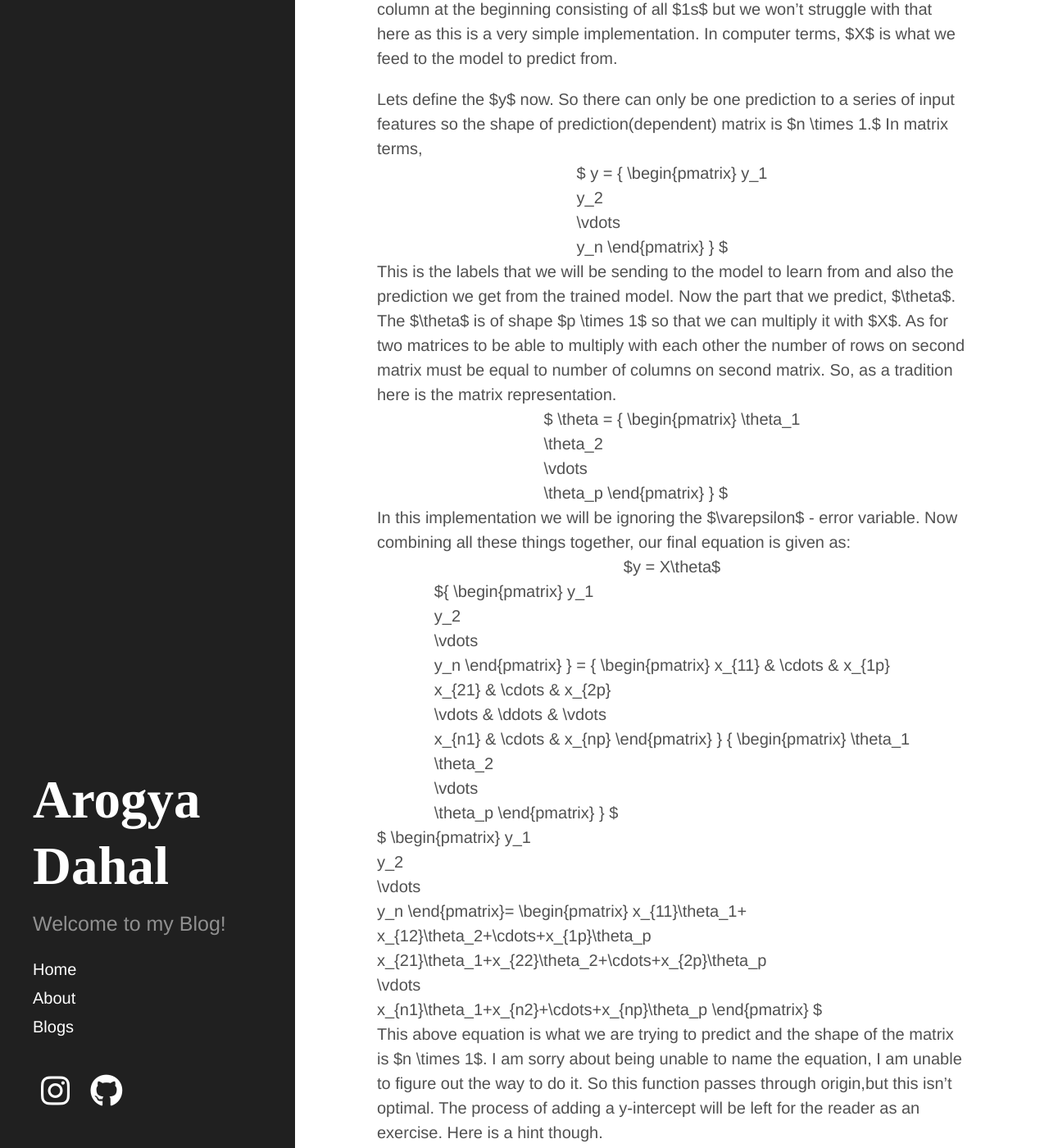
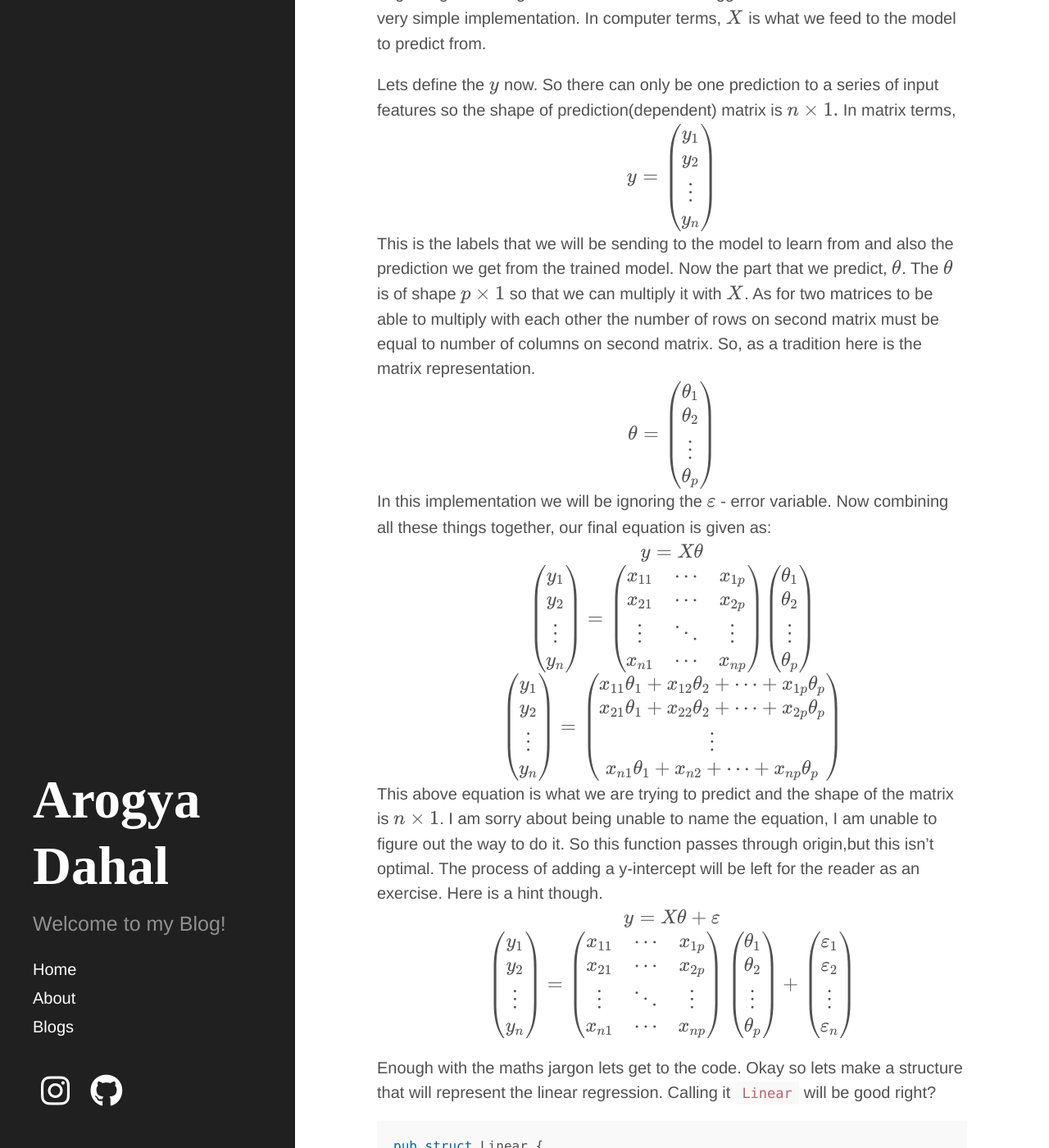
Before and after one commit to arogyad/arogyad.github.io, a Jekyll site: the page built from _posts/2021-07-05-Linear Reg.md, in a window 1280 px wide and 1400 px high, scrolled down 1720 px. Shown: the whole window at 82% size. Built offline with Jekyll 4.4.1, drawn with Linux system fonts in a browser that asks for light colours; nearby versions of some CDN libraries; some web fonts are replaced; some of the changed text lies outside the part shown.

Commit message:
Update 2021-07-05-Linear Reg.md

````diff
--- a/_posts/2021-07-05-Linear Reg.md
+++ b/_posts/2021-07-05-Linear Reg.md
@@ -8,18 +8,18 @@ Okay! Linear regression, the basic of the regression analysis. There is surely a
 # Maths?!
 The <a href="https://en.wikipedia.org/wiki/Linear_regression">wikipedia page</a> for linear regression is the best summary on linear regression. The maths is concrete and clear to understand as it needs only the basic understanding of matrices and linear equation. Okay! So let's get into just a bit of maths and then a bit of coding in between.
 
-Linear regression ,as the name suggests, predicts the relation between a dependent variable $y$ based on a single or set of explanatory variables $x$ under the assumption that the data is linear.  We know that a linear equation is given as: $y = mx + c$ so in a linear regression we are trying to predict the $m$ parameter which I prefer to call $\theta$ as it is just the slope. So linear regression boils down to finding the slope of the given data. This is everything that you need to know tbh, other things just naturally follow as we code along.
+Linear regression ,as the name suggests, predicts the relation between a dependent variable $$y$$ based on a single or set of explanatory variables $$x$$ under the assumption that the data is linear.  We know that a linear equation is given as: $$y = mx + c$$ so in a linear regression we are trying to predict the $$m$$ parameter which I prefer to call $$\theta$$ as it is just the slope. So linear regression boils down to finding the slope of the given data. This is everything that you need to know tbh, other things just naturally follow as we code along.
 
 # Maths into C<span style="font-size: 0.5em;">ode</span>
-This blog will produce the most basic form of linear regression. Our optimizer will be <a href="https://en.wikipedia.org/wiki/Gradient_descent"> gradient descent method </a> , which is just betting against the gradient until we win or go bust. Quick formula for gradient descent (I love  writing formula in $\LaTeX$, sorry cannot help).
+This blog will produce the most basic form of linear regression. Our optimizer will be <a href="https://en.wikipedia.org/wiki/Gradient_descent"> gradient descent method </a> , which is just betting against the gradient until we win or go bust. Quick formula for gradient descent (I love  writing formula in $$\LaTeX$$, sorry cannot help).
 
-<span style="display:table;margin:0 auto;">$x_{n+1} = x_n - \gamma_n \varDelta F(\relax{x})$</span>
+<span style="display:table;margin:0 auto;">$$x_{n+1} = x_n - \gamma_n \varDelta F(\relax{x})$$</span>
 
-Here, $\varDelta F\relax(x)$ is the gradient of the function $F \relax(x)$, $\gamma_n$ is a often called a step-size. SGD is used all over the place, and it is also the father of other optimization methods like Adam. Enough with this jargon lets get writing.
+Here, $$\varDelta F\relax(x)$$ is the gradient of the function $$F \relax(x)$$, $$\gamma_n$$ is a often called a step-size. SGD is used all over the place, and it is also the father of other optimization methods like Adam. Enough with this jargon lets get writing.
 
-Okay! So the first thing that we need is basic amount of matrix algebra. Lets say we have want to predict a dependent variable $y$ based on explanatory variables $X$. Lets say that we have $p$ numbers of features that we can predict our results from and there are $n$ number of samples.
+Okay! So the first thing that we need is basic amount of matrix algebra. Lets say we have want to predict a dependent variable $$y$$ based on explanatory variables $$X$$. Lets say that we have $$p$$ numbers of features that we can predict our results from and there are $$n$$ number of samples.
 
-So the explanatory matrix ($X$) can be given as,
+So the explanatory matrix ($$X$$) can be given as,
 <span style="display:table;margin:0 auto;">
 $$
 X = {
@@ -31,11 +31,11 @@ x_{n1} & \cdots & x_{np}
 \end{pmatrix}
 }
 $$</span>
-The size of the matrix $X$ is $n \times p$ on wikipedia you will see a extra column at the beginning consisting of all $1s$ but we won't struggle with that here as this is a very simple implementation. In computer terms, $X$ is what we feed to the model to predict from.
+The size of the matrix $$X$$ is $$n \times p$$ on wikipedia you will see a extra column at the beginning consisting of all $$1s$$ but we won't struggle with that here as this is a very simple implementation. In computer terms, $$X$$ is what we feed to the model to predict from.
 
-Lets define the $y$ now. So there can only be one prediction to a series of input features so the shape of prediction(dependent) matrix is $n \times 1.$ In matrix terms,
+Lets define the $$y$$ now. So there can only be one prediction to a series of input features so the shape of prediction(dependent) matrix is $$n \times 1.$$ In matrix terms,
 <span style="display:table;margin:0 auto;">
-$
+$$
 y = {
 \begin{pmatrix}
 y_1 \\
@@ -44,12 +44,12 @@ y_2 \\
 y_n
 \end{pmatrix}
 }
-$
+$$
 </span>
 This is the labels that we will be sending to the model to learn from and also the prediction we get from the trained model.
-Now the part that we predict, $\theta$. The $\theta$ is of shape $p \times 1$ so that we can multiply it with $X$. As for two matrices to be able to multiply with each other the number of rows on second matrix must be equal to number of columns on second matrix.  So, as a tradition here is the matrix representation.
+Now the part that we predict, $$\theta$$. The $$\theta$$ is of shape $$p \times 1$$ so that we can multiply it with $$X$$. As for two matrices to be able to multiply with each other the number of rows on second matrix must be equal to number of columns on second matrix.  So, as a tradition here is the matrix representation.
 <span style="display:table;margin:0 auto;">
-$
+$$
 \theta = {
 \begin{pmatrix}
 \theta_1 \\
@@ -58,13 +58,13 @@ $
 \theta_p
 \end{pmatrix}
 }
-$</span>
-In this implementation we will be ignoring the $\varepsilon$ - error variable. Now combining all these things together, our final equation is given as:
+$$</span>
+In this implementation we will be ignoring the $$\varepsilon$$ - error variable. Now combining all these things together, our final equation is given as:
 <span style="display:table;margin:0 auto;">
-$y = X\theta$
+$$y = X\theta$$
 </span>
 <span style="display:table;margin:0 auto;">
-${
+$${
 \begin{pmatrix}
 y_1 \\
 y_2 \\
@@ -87,10 +87,10 @@ x_{n1} & \cdots & x_{np}
 \theta_p
 \end{pmatrix}
 }
-$
+$$
 </span>
 <span style="display:table;margin:0 auto;">
-$
+$$
 \begin{pmatrix}
 y_1 \\
 y_2 \\
@@ -103,13 +103,13 @@ x_{21}\theta_1+x_{22}\theta_2+\cdots+x_{2p}\theta_p \\
 \vdots \\
 x_{n1}\theta_1+x_{n2}+\cdots+x_{np}\theta_p
 \end{pmatrix}
-$</span>
-This above equation is what we are trying to predict and the shape of the matrix is $n \times 1$. I am sorry about being unable to name the equation, I am unable to figure out the way to do it. So this function passes through origin,but this isn't optimal. The process of adding a y-intercept will be left for the reader as an exercise. Here is a hint though.
+$$</span>
+This above equation is what we are trying to predict and the shape of the matrix is $$n \times 1$$. I am sorry about being unable to name the equation, I am unable to figure out the way to do it. So this function passes through origin,but this isn't optimal. The process of adding a y-intercept will be left for the reader as an exercise. Here is a hint though.
 <span style="display:table;margin:0 auto;">
-$y = X\theta + \varepsilon$
+$$y = X\theta + \varepsilon$$
 </span>
 <span style="display:table;margin:0 auto;">
-$
+$$
 \begin{pmatrix}
 y_1 \\
 y_2 \\
@@ -135,7 +135,7 @@ x_{n1} & \cdots & x_{np}
 \vdots \\
 \varepsilon_n \\
 \end{pmatrix}
-$
+$$
 </span>
 
 Enough with the maths jargon lets get to the code. Okay so lets make a structure that will represent the linear regression. Calling it `Linear` will be good right?
@@ -155,7 +155,7 @@ impl Linear {
 	}
 }
 ```
-Here we created a `new` function that creates a `Linear` struct. I couldn't create a  empty random matrix without using another crate, so here I am using a little hack(not really a hack though) to create a matrix of size $n \times 1$.
+Here we created a `new` function that creates a `Linear` struct. I couldn't create a  empty random matrix without using another crate, so here I am using a little hack(not really a hack though) to create a matrix of size $$n \times 1$$.
 Now on to the most important and the simplest part. Every code after this point will be written inside the `impl` block.
 ```rust
 fn hypothesis(&self) -> Array2<f64> {
@@ -163,7 +163,7 @@ fn hypothesis(&self) -> Array2<f64> {
 	prediction
 }
 ```
-Here we do our formula of matrix multiplication ($y = X\theta$). We haven't talked about what inner product is, but we don't need a complete definition of it here. For our sake, inner product is the dot product for vector and matrix multiplication for matrix.
+Here we do our formula of matrix multiplication ($$y = X\theta$$). We haven't talked about what inner product is, but we don't need a complete definition of it here. For our sake, inner product is the dot product for vector and matrix multiplication for matrix.
 
 ```rust
 fn gradient(&mut self, gamma: f64, iter: i32) {
@@ -178,26 +178,26 @@ The `delta` here is the vectorized form of gradient descent that we saw earlier.
 
 The cost function for linear regression is defined as:
 <span style="display:table;margin:0 auto;">
-$
+$$
 C = \frac{1}{2m}\displaystyle\sum_{i=1}^m(h_\theta\relax(x_i)-y_i)^2
-$
+$$
 </span>
-This is the cost function which is the average of loss function(this is why we have $\frac{1}{2m}$ there. The $2$ doesn't matter, it is there to make the equation look prettier after we take the derivative). Here $m$ is the number of rows. So, the gradient descent will optimize according to this cost function. Taking the derivative wrt. each $\theta$. You can check out the derivation on the bottom of the page. I cannot guarantee that it is correct, as it is something I did, but it is intuitive.
+This is the cost function which is the average of loss function(this is why we have $$\frac{1}{2m}$$ there. The $$2$$ doesn't matter, it is there to make the equation look prettier after we take the derivative). Here $$m$$ is the number of rows. So, the gradient descent will optimize according to this cost function. Taking the derivative wrt. each $$\theta$$. You can check out the derivation on the bottom of the page. I cannot guarantee that it is correct, as it is something I did, but it is intuitive.
 <span style="display:table;margin:0 auto;">
-$
+$$
 \frac{\delta C}{\delta \theta} = \frac{1}{m}\displaystyle\sum_{i=1}^m(h_\theta\relax(x_i)-y_i)x
-$
+$$
 </span>
-And then finally, relating this to the code above. `(self.hypo() - &self.label)` is the $(h_\theta\relax(x_i)-y_i)$ part. Then we `reversed_axis`, which is done to allow the multiplication between the afforementioned value and $x$. So this code `(self.hypo()-&self.label).reversed_axes().dot(&self.data)).reversed_axes()` is equivalent to the following expression.
+And then finally, relating this to the code above. `(self.hypo() - &self.label)` is the $$(h_\theta\relax(x_i)-y_i)$$ part. Then we `reversed_axis`, which is done to allow the multiplication between the afforementioned value and $$x$$. So this code `(self.hypo()-&self.label).reversed_axes().dot(&self.data)).reversed_axes()` is equivalent to the following expression.
 <span style="display:table;margin:0 auto;">
-$
+$$
 \displaystyle\sum_{i=1}^m(h_\theta\relax(x_i)-y_i)x
-$
+$$
 </span>
 Then, we divide it by `self.data.nrows()` as in the equation to get the final value. The extra `gamma` parameter is the step-size as in the equation
-<span style="display:table;margin:0 auto;">$x_{n+1} = x_n - \gamma_n \varDelta F(\relax{x})$</span>
+<span style="display:table;margin:0 auto;">$$x_{n+1} = x_n - \gamma_n \varDelta F(\relax{x})$$</span>
 Now the final step, taking it all together. We subtract the `delta` from `self.theta` to get the new theta value. This is equivalent to the equation above. In terms of our code, the mathematical equation is given as:
-<span style="display:table;margin:0 auto;">$\theta_{n+1} = \theta_n - \gamma \frac{\delta C}{\delta \theta}$</span>
+<span style="display:table;margin:0 auto;">$$\theta_{n+1} = \theta_n - \gamma \frac{\delta C}{\delta \theta}$$</span>
 The `iter` parameter is the number of iteration, surprised? Okay now the final part, the training. Lets create a training function.
 ```rust
 pub fn train(&mut self, alpha: f64, iter: i32) {
````
Also changed, not shown: other parts of _posts/2021-07-05-Linear Reg.md (+22 -22 lines).
